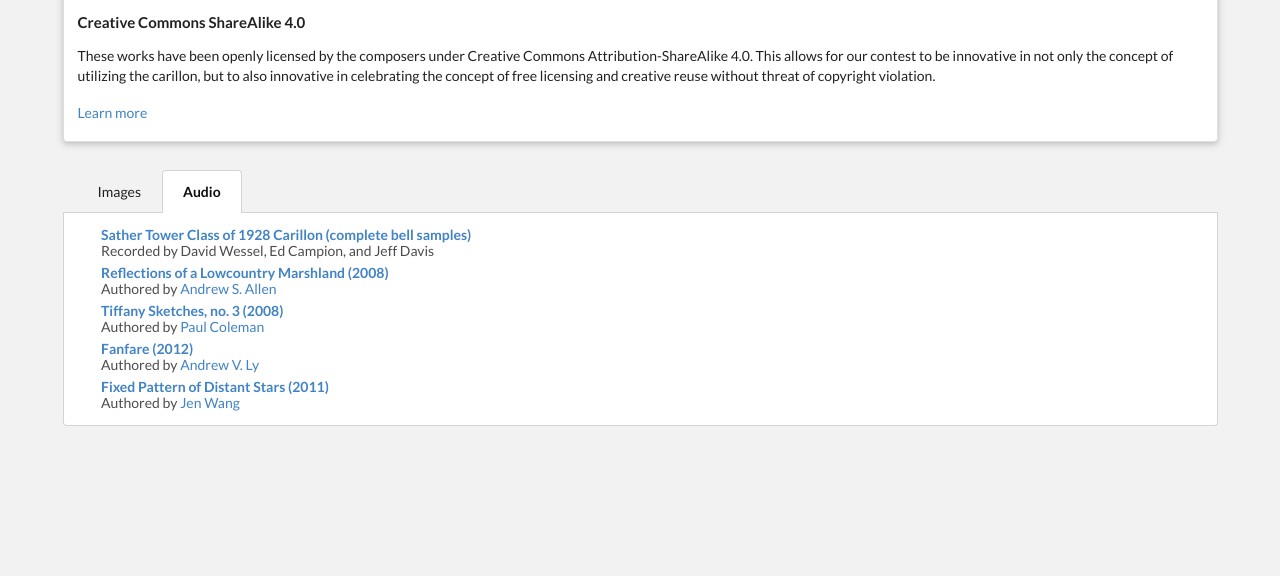
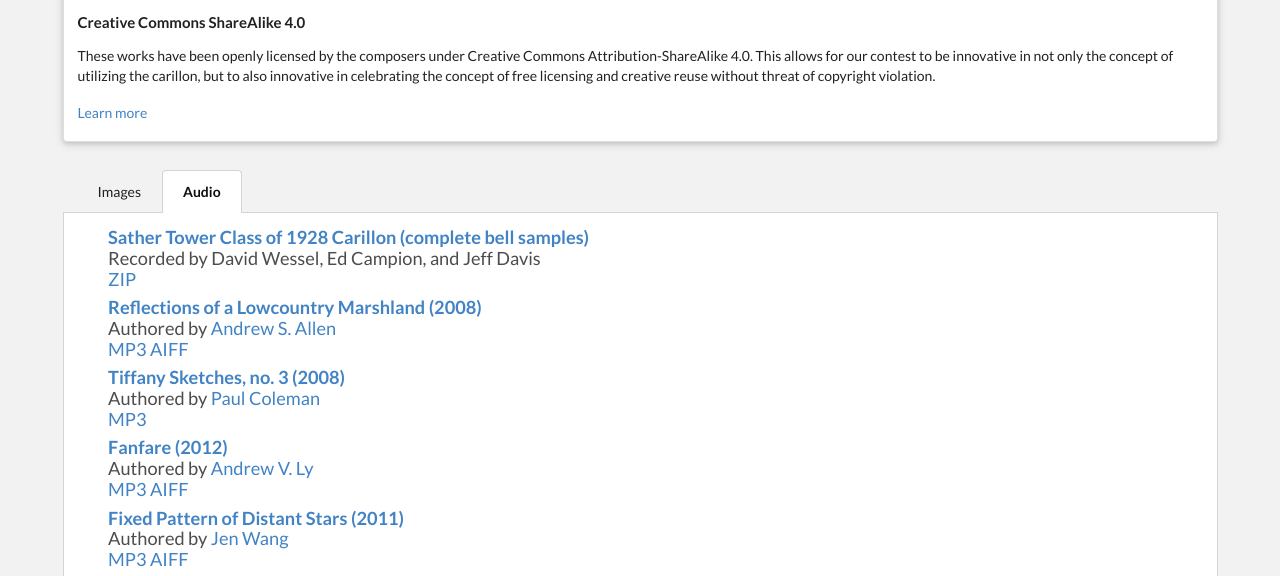
Before and after one commit to cearto/hack-the-bells, a plain HTML site: page open.html in a window 1280 px wide. Both pictures are taken after a click on the link "Audio". Shown: the part 224-800 px from the top of the page. Drawn offline with nearby package versions, Linux system fonts and the light colour scheme; a web font is replaced by a local one.

Commit message:
linked to music and assets

```diff
--- a/open.html
+++ b/open.html
@@ -123,44 +123,63 @@
 		</div>
 	</div>
 	<div class="ui bottom attached tab segment" data-tab="second">
-	  <div class="ui list">
+	  <div class="ui list" style="font-size: 1.3em;">
 		  <div class="item" href="https://drive.google.com/open?id=0BzAwCuCEhsj_Y2NOdGRoZ2xJOWs">
-		    <i class="download icon"></i>
+		    <i class="music icon"></i>
 		    <div class="content">
 		      <a class="header" href="https://drive.google.com/open?id=0BzAwCuCEhsj_Y2NOdGRoZ2xJOWs">Sather Tower Class of 1928 Carillon (complete bell samples) </a>
-		      <div class="description">Recorded by David Wessel, Ed Campion, and Jeff Davis</div>
+		      <div class="description">Recorded by David Wessel, Ed Campion, and Jeff Davis
+		      	<br>
+		      	<a href="https://drive.google.com/open?id=0BzAwCuCEhsj_Y2NOdGRoZ2xJOWs"> ZIP </a>
+		      </div>
 		    </div>
 		  </div>
 
 		  <div class="item" href="#">
-		    <i class="download icon"></i>
+		    <i class="music icon"></i>
 		    <div class="content">
 		      <a class="header" href="#">Reflections of a Lowcountry Marshland (2008) </a>
-		      <div class="description">Authored by <a href="http://www.ruratae.com/">Andrew S. Allen</a></div>
+		      <div class="description">Authored by <a href="http://www.ruratae.com/">Andrew S. Allen</a>
+		      	<br>
+		      	<a href="https://drive.google.com/open?id=1LHoivH_fY2t3ofVYZhsRMMh-3okLHfTl">MP3</a>
+		      	<a href="https://drive.google.com/open?id=1nyAEwUMFhgX0EobDfPm14WBnyyLP1c8v">AIFF</a>
+		      </div>
 		    </div>
 		  </div>
 
-		  <div class="item" href="https://drive.google.com/open?id=1JvO1EEgtJKfStkbtsQZbFNyxYf0_9IFm">
-		    <i class="download icon"></i>
+		  <div class="item">
+		    <i class="music icon"></i>
 		    <div class="content">
-		      <a class="header" href="https://drive.google.com/open?id=1JvO1EEgtJKfStkbtsQZbFNyxYf0_9IFm">Tiffany Sketches, no. 3 (2008)</a>
-		      <div class="description">Authored by <a href="http://www.paulcolemanmusic.com/events.html">Paul Coleman</a></div>
+		      <a class="header">Tiffany Sketches, no. 3 (2008)</a>
+		      <div class="description">Authored by <a href="http://www.paulcolemanmusic.com/events.html">Paul Coleman</a>
+		      	<br>
+		      	<a href="https://drive.google.com/open?id=1JvO1EEgtJKfStkbtsQZbFNyxYf0_9IFm">MP3</a>
+
+		      </div>
 		    </div>
 		  </div>
 
-		  <div class="item" href="https://drive.google.com/open?id=1725JZSkDUjIXMW2rv54PK5lYoXqAiqjn">
-		    <i class="download icon"></i>
+		  <div class="item">
+		    <i class="music icon"></i>
 		    <div class="content">
-		      <a class="header" href="https://drive.google.com/open?id=1725JZSkDUjIXMW2rv54PK5lYoXqAiqjn">Fanfare (2012)</a>
-		      <div class="description">Authored by <a href="http://www.andrewvly.com/">Andrew V. Ly</a></div>
+		      <a class="header">Fanfare (2012)</a>
+		      <div class="description">Authored by <a href="http://www.andrewvly.com/">Andrew V. Ly</a>
+		      	<br>
+		      	<a href="https://drive.google.com/open?id=1LEOWKulkC6TbGMEwjqGZNblAIwrN9Iua">MP3</a>
+		      	<a href="https://drive.google.com/open?id=1p34MbXGtlciE9BnDim2aelTEZuUx_zj_">AIFF</a>
+		      </div>
 		    </div>
 		  </div>
 
-		  <div class="item" href="https://drive.google.com/open?id=1_ZdKzsmLrgO8Wh6onLgn-aqoxMeq6rET">
-		    <i class="download icon"></i>
+		  <div class="item">
+		    <i class="music icon"></i>
 		    <div class="content">
-		      <a class="header" href="https://drive.google.com/open?id=1_ZdKzsmLrgO8Wh6onLgn-aqoxMeq6rET">Fixed Pattern of Distant Stars (2011)</a>
-		      <div class="description">Authored by <a href="https://soundcloud.com/jenwang">Jen Wang</a></div>
+		      <a class="header">Fixed Pattern of Distant Stars (2011)</a>
+		      <div class="description">Authored by <a href="https://soundcloud.com/jenwang">Jen Wang</a>
+		      	<br>
+		      	<a href="https://drive.google.com/open?id=1OhHMqy5QRPeAbEcLsixmnztf-TdcNf_r">MP3</a>
+		      	<a href="https://drive.google.com/open?id=1_ZdKzsmLrgO8Wh6onLgn-aqoxMeq6rET">AIFF</a>
+		      </div>
 		    </div>
 		  </div>
 		</div>
```
